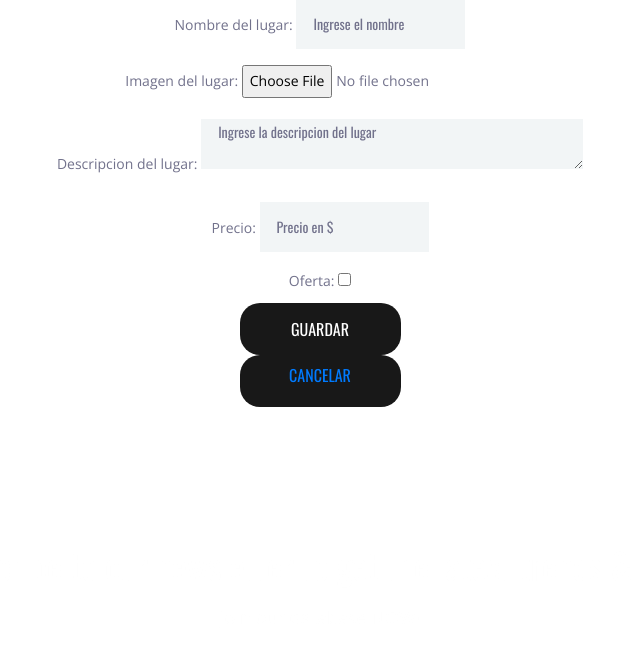
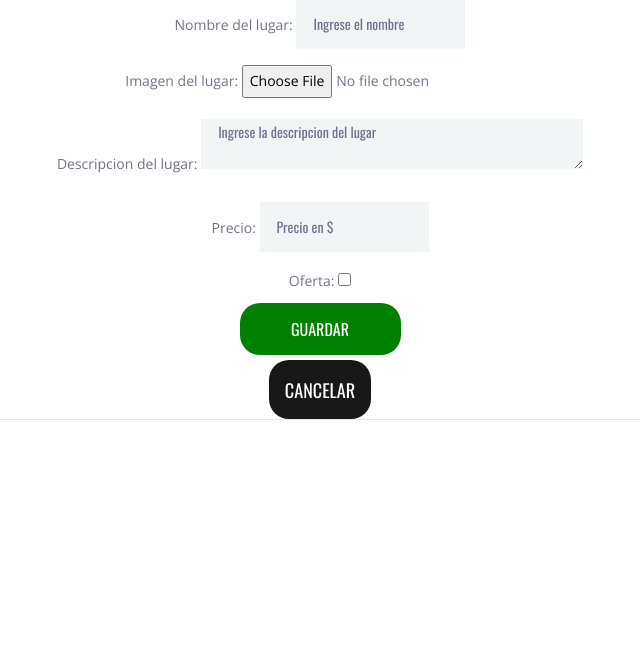
Before and after one commit to JamesCordova/DestinosTuristicos, a Django app: page /destinations/create/ in a window 1280 px wide. Shown: the part 927-1587 px from the top of the page, without its empty margins (320-960 px from the left). Run offline with Django 4.2, Linux system fonts and the light colour scheme; a user stored in the database is signed in; parts of the project's set-up code (start-up, migrations or seed data) failed here and were passed over; some libraries are stand-ins or nearby versions.

Commit message:
se modifico el destinationsCreate.html para ser intuitivo, ademas de no pegarse entre si

```diff
--- a/src/destinations/templates/destinations/destinationsCreate.html
+++ b/src/destinations/templates/destinations/destinationsCreate.html
@@ -5,9 +5,11 @@
 </div>
 <form method="POST" enctype="multipart/form-data" class="container text-center">{% csrf_token %}
     {{form.as_p}}
-    <input class="home_search_button text-center" type="submit" value="Guardar"/>
+    <input class="home_search_button text-center" style="background-color: green" type="submit" value="Guardar"/>
 </form>
-<div class="home_search_button container text-center" style="padding:8px">
-    <a href="/destinations">Cancelar</a>
+<br>
+<div class="container text-center">
+    <a class="home_search_button text-center" style="font-size:130%; padding:16px" href="/destinations">Cancelar</a>
 </div>
+<hr>
 {% endblock %}
```
